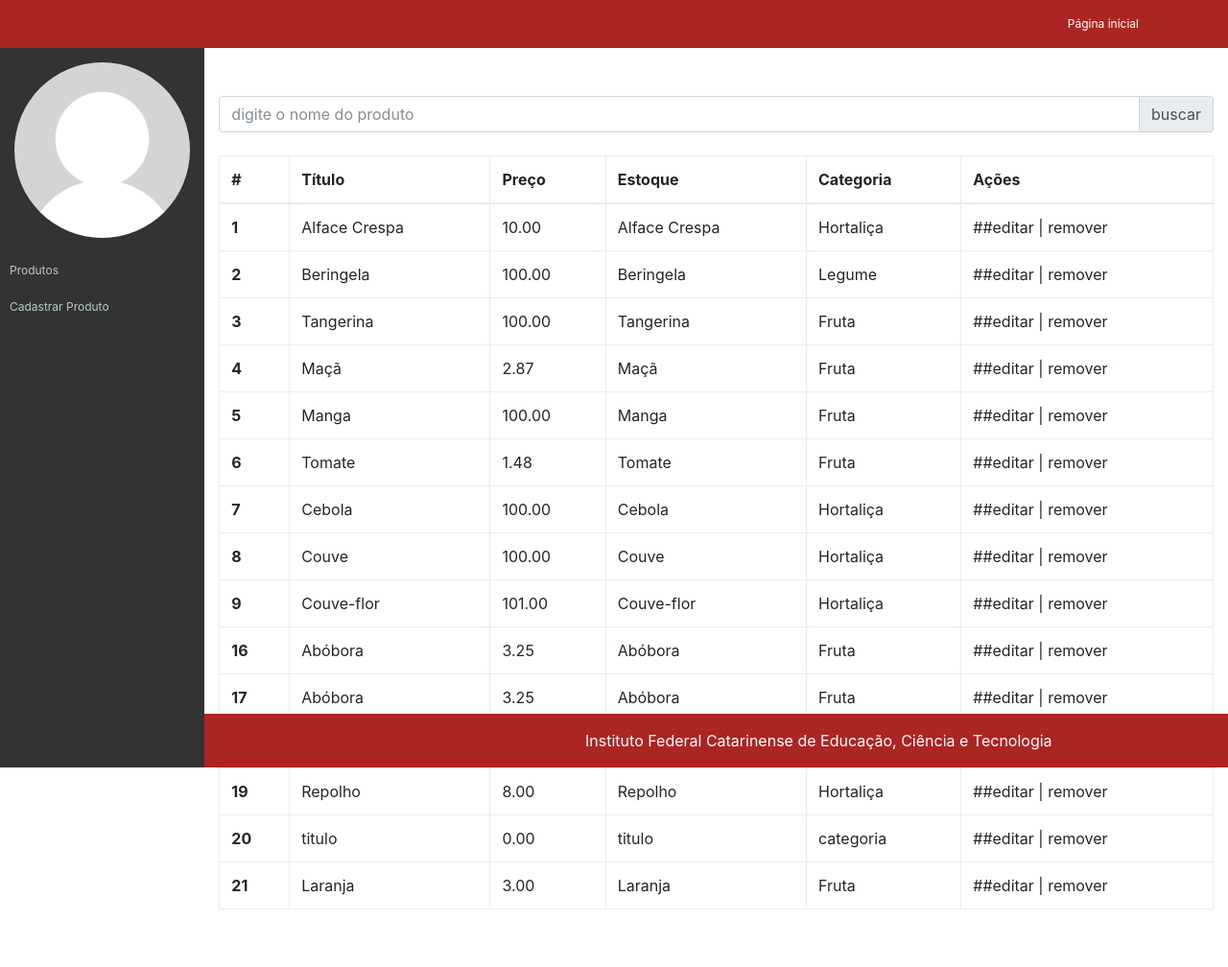
After one commit to ArthurDCastro/loja_2info2_rebels, a PHP site: page /app/views/admin/produtos.php in a window 1280 px wide. The commit adds this page. Shown: the whole page at 96% size. Run offline with PHP 8.4, Linux system fonts and the light colour scheme; data comes from the database, SQL or seed files in the repository; both versions use the stored data as it was after the commit.

Commit message:
Add files via upload

```diff
--- /dev/null
+++ b/app/models/Conexao.php
@@ -0,0 +1,36 @@
+<?php
+/**
+ * Created by PhpStorm.
+ * User: JEFFERSON
+ * Date: 09/11/2017
+ * Time: 10:40
+ */
+
+class Conexao {
+
+    const HOST      = "localhost";
+    const NOMEBANCO = "rebel_db";
+    const USUARIO   = "root";
+    const SENHA     = "root";
+
+    //!!!Substitua daqui para baixo
+    public static $conexao = null;
+
+
+    public static function getConexao(){
+
+        try{
+            if(self::$conexao == null){
+                self::$conexao = new PDO("mysql:host=".self::HOST.";dbname=".self::NOMEBANCO, self::USUARIO, self::SENHA);
+                self::$conexao->setAttribute(PDO::ATTR_ERRMODE, PDO::ERRMODE_EXCEPTION);
+            }
+
+            return self::$conexao;
+
+        }catch(PDOException $e){
+            die("Falhou a conexao ou ocorreu um erro banco: " . $e->getMessage());
+        }
+
+        return $conexao;
+    }
+}
--- /dev/null
+++ b/app/models/CrudProdutos.php
@@ -0,0 +1,39 @@
+<?php
+/**
+ * Created by PhpStorm.
+ * User: JEFFERSON
+ * Date: 16/11/2017
+ * Time: 10:56
+ */
+
+require_once "Conexao.php";
+require_once "Produto.php";
+
+class CrudProdutos {
+
+    private $conexao;
+    private $produto;
+
+    public function __construct() {
+        $this->conexao = Conexao::getConexao();
+    }
+
+    public function salvar(Produto $produto){
+        $sql = "INSERT INTO tb_produtos (nome, preco, categoria) VALUES ('$produto->nome', $produto->preco, '$produto->categoria')";
+
+        $this->conexao->exec($sql);
+    }
+
+    public function buscarProduto($codigo){
+        $consulta = $this->conexao->query("SELECT * FROM tb_produtos WHERE codigo = $codigo");
+        $produto = $consulta->fetch(PDO::FETCH_ASSOC);
+
+        return $produto;
+
+    }
+
+    public function getProdutos(){
+        $consulta = $this->conexao->query("SELECT * FROM tb_produtos");
+        return $consulta->fetchAll(PDO::FETCH_ASSOC);
+    }
+}
--- /dev/null
+++ b/app/models/Produto.php
@@ -0,0 +1,24 @@
+<?php
+/**
+ * Created by PhpStorm.
+ * User: JEFFERSON
+ * Date: 09/11/2017
+ * Time: 10:40
+ */
+
+require_once "Conexao.php";
+
+class Produto {
+
+    public $codigo;
+    public $nome;
+    public $preco;
+    public $categoria;
+
+    public function __construct($codigo, $nome, $preco, $categoria){
+        $this->codigo = $codigo;
+        $this->nome = $nome;
+        $this->preco = $preco;
+        $this->categoria = $categoria;
+    }
+}
--- /dev/null
+++ b/app/views/admin/cabecalho.php
@@ -0,0 +1,81 @@
+<!DOCTYPE html>
+<html lang="en">
+
+<head>
+
+    <meta charset="utf-8">
+    <meta name="viewport" content="width=device-width, initial-scale=1, shrink-to-fit=no">
+    <meta name="description" content="">
+    <meta name="author" content="">
+
+    <title>Lojão do IFC</title>
+
+    <!-- Bootstrap core CSS -->
+    <link href="../../../assets/vendor/bootstrap/css/bootstrap.min.css" rel="stylesheet">
+    <link href="../../../assets/css/ifc-style.css" rel="stylesheet">
+
+    <!-- ## MOVA ESTE CSS PARA O ARQUIVO ifc-styles.css-->
+    <style>
+        .admin-menu {
+            background: #333;
+        }
+
+        ul {
+            margin: 0;
+            padding: 0;
+        }
+        ul li {
+            padding: 0 ;
+            list-style: none;
+
+        }
+
+        ul li a {
+            display: block;
+            padding: 10px 10px;
+
+            color: #b8c7ce;
+            font-size: 12px;
+        }
+        ul li a:hover {
+            text-decoration: none;
+            background: #1d1c1c;
+            color: #b8c7ce;
+        }
+    </style>
+
+</head>
+
+<body>
+
+<!-- Navigation -->
+<nav class="navbar navbar-expand-lg navbar-dark bg-dark fixed-top">
+    <div class="container">
+        <button class="navbar-toggler" type="button" data-toggle="collapse" data-target="#navbarResponsive" aria-controls="navbarResponsive" aria-expanded="false" aria-label="Toggle navigation">
+            <span class="navbar-toggler-icon"></span>
+        </button>
+        <div class="collapse navbar-collapse" id="navbarResponsive">
+            <ul class="navbar-nav ml-auto">
+                <li class="nav-item active">
+                    <a class="nav-link" href="../../../index.php">Página inicial</a>
+                </li>
+            </ul>
+        </div>
+    </div>
+</nav>
+
+<!-- Page Content -->
+<div class="container-fluid">
+
+    <!-- Page Features -->
+    <div class="row">
+
+        <div class="col-md-2 px-0 admin-menu" style="position: fixed; top: 50px; bottom: 0; ">
+            <img src="../../../assets/imagens/avatar.gif" alt="" class="img-fluid rounded-circle" style="padding: 15px;">
+            <ul>
+                <li><a href="produtos.php">Produtos</a></li>
+                <li><a href="cadastro-produto.php">Cadastrar Produto</a></li>
+            </ul>
+        </div>
+
+        <div class="col-md-10 offset-md-2" style="margin-top: 45px; margin-bottom: 20px;">
--- /dev/null
+++ b/app/views/admin/produtos.php
@@ -0,0 +1,55 @@
+<?php
+
+    require_once __DIR__."/../../models/CrudProdutos.php";
+    $crud = new CrudProdutos();
+
+    $listaProdutos = $crud->getProdutos();
+
+    ## !!ADICIONE AQUI O CABECALHO DA PAGINA
+    require_once "cabecalho.php";
+
+?>
+
+<!--Barra de busca-->
+<div class="row">
+    <div class="col-md-12">
+        <div class="input-group">
+            <input type="text" class="form-control" placeholder="digite o nome do produto" aria-describedby="basic-addon2">
+            <button class="input-group-addon" id="basic-addon2">buscar</button>
+        </div>
+    </div>
+</div>
+<br>
+
+<table class="table table-bordered">
+    <thead>
+    <tr>
+        <th>#</th>
+        <th>Título</th>
+        <th>Preço</th>
+        <th>Estoque</th>
+        <th>Categoria</th>
+        <th>Ações</th>
+    </tr>
+    </thead>
+    <tbody>
+    <?php foreach ($listaProdutos as $produto): ?>
+    <tr>
+        <th scope="row"><?= $produto['id'] ?></th>
+        <td><?= $produto['nome'] ?></td>
+        <td><?= $produto['preco'] ?></td>
+        <td><?= $produto['nome'] ?></td>
+        <td><?= $produto['categoria'] ?></td>
+        <td>##editar | remover</td>
+    </tr>
+   <?php endforeach; ?>
+
+    </tbody>
+</table>
+
+
+<?php
+
+require_once "rodape.php";
+
+?>
--- /dev/null
+++ b/app/views/admin/rodape.php
@@ -0,0 +1,18 @@
+<br />
+<!-- Footer -->
+<div class="row footer">
+    <footer class="py-3 bg-dark col-md-12">
+        <p class="m-0 text-center text-white">Instituto Federal Catarinense de Educação, Ciência e Tecnologia</p>
+    </footer>
+</div>
+
+</div>
+<!-- /.container -->
+
+<!-- Bootstrap core JavaScript -->
+<script src="../../vendor/jquery/jquery.min.js"></script>
+<script src="../../vendor/bootstrap/js/bootstrap.bundle.min.js"></script>
+
+</body>
+
+</html>
--- a/assets/css/ifc-style.css
+++ b/assets/css/ifc-style.css
@@ -27,21 +27,26 @@ body {
   background-color: #079673;
 }
 
-/*.home-banner:before {*/
+.footer {
+  position: fixed;
+  width: 100%;
+  bottom: 0;
+}
 
-  /*content: "";*/
-  /*position: fixed;*/
-  /*left: 0;*/
-  /*right: 0;*/
-  /*z-index: -1;*/
+.home-banner:before {
 
-  /*display: block;*/
-  /*width: 100%;*/
-  /*height: 100%;*/
-  /*max-height: 100%;*/
-  /*background: url("../imagens/bg.jpg") no-repeat;*/
-  /*background-size: 100%;*/
-  /*background-position: center;*/
+content: "";
+position: fixed;
+left: 0;
+right: 0;
+z-index: -1;
 
-  /*filter: blur(5px);*/
-/*}*/
+margin-top: -50px;
+width: auto;
+height: 100%;
+max-height: 100%;
+background: url("../imagens/bg.jpg") no-repeat;
+background-position: center right;
+
+filter: blur(3px);
+}
```
Also changed, not shown: app/controllers/controladorProduto.php (added, +34 -0 lines), app/views/admin/cadastro-produto.php (added, +44 -0 lines), app/views/admin/editar-produto.php (added, +31 -0 lines), app/views/produto.php (added, +123 -0 lines), documentos/bd_loja.sql (added, +82 -0 lines), index.php (+28 -8 lines), assets/imagens/avatar.gif (added), assets/imagens/bg.jpg.
